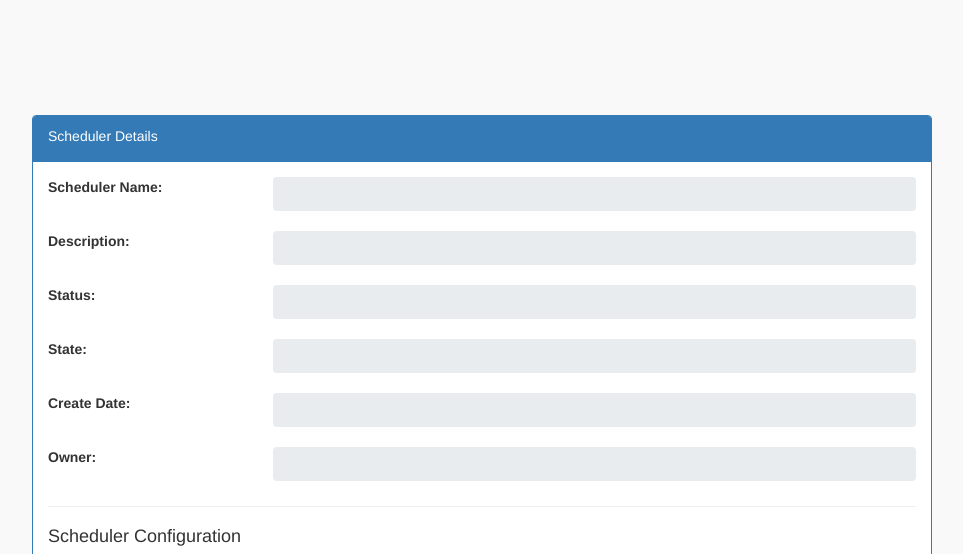
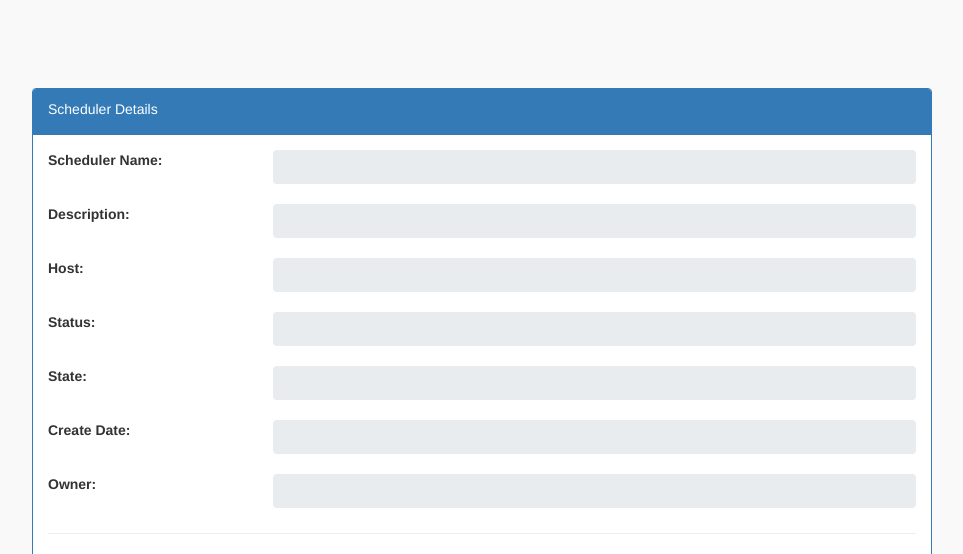
Before and after one commit to deepaklamba08/iot_analysis, a Python web app: template web_app/templates/scheduler.html in a window 1280 px wide. Shown: the top 554 px of the page, without its empty margins (158-1121 px from the left). Run offline with Jinja, Linux system fonts and the light colour scheme; the template is opened without the code that fills it, so the values that code supplies are empty; some libraries are stand-ins or nearby versions.

Commit message:
scheduler host added

```diff
--- a/src/models.py
+++ b/src/models.py
@@ -303,6 +303,7 @@
                  name: str,
                  status: bool,
                  current_state: str,
+                 host: str,
                  create_date: str = None,
                  created_by: str = None,
                  description: str = None,
@@ -311,6 +312,7 @@
         self.name = name
         self.status = status
         self.current_state = current_state
+        self.host = host
         self.create_date = create_date
         self.created_by = created_by
         self.description = description
--- a/src/store.py
+++ b/src/store.py
@@ -832,6 +832,7 @@
             description=data.get('description', None),
             status=data['status'],
             current_state=data.get('current_state', 'idle'),
+            host=data.get('host','NA'),
             create_date=data.get('create_date', None),
             created_by=data.get('created_by', None),
             config=data.get('config', {})
--- a/web_app/service.py
+++ b/web_app/service.py
@@ -221,7 +221,8 @@
             "created_by": (executor_info.created_by, "-")[executor_info.created_by is None],
             "description": executor_info.description,
             "config": executor_info.config,
-            "current_state": executor_info.current_state
+            "current_state": executor_info.current_state,
+            "host": executor_info.host
         }
 
     @staticmethod
--- a/web_app/static/app_script.js
+++ b/web_app/static/app_script.js
@@ -420,6 +420,7 @@
     var info = responseData.data;
     document.getElementById('schedulerNameLabel').textContent = info.name;
     document.getElementById('schedulerDescriptionLabel').textContent = info.description;
+    document.getElementById('schedulerHostLabel').textContent = info.host;
     document.getElementById('schedulerStatusLabel').textContent = info.status;
     document.getElementById('schedulerState').textContent = info.current_state;
     document.getElementById('schedulerCreateDateLabel').textContent = info.create_date;
--- a/web_app/templates/scheduler.html
+++ b/web_app/templates/scheduler.html
@@ -93,6 +93,12 @@
             <div class="col-sm-9"><span id="schedulerDescriptionLabel" class="detail-span"></span></div>
         </div>
 
+
+        <div class="row form-group">
+            <div class="col-sm-3"><strong>Host:</strong></div>
+            <div class="col-sm-9"><span id="schedulerHostLabel" class="detail-span"></span></div>
+        </div>
+
         <div class="row form-group">
             <div class="col-sm-3"><strong>Status:</strong></div>
             <div class="col-sm-9"><span id="schedulerStatusLabel" class="detail-span"></span></div>
```
